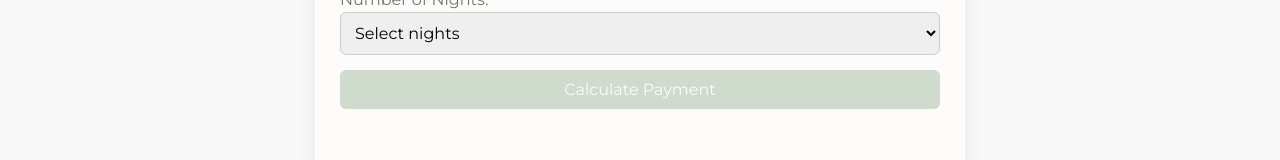
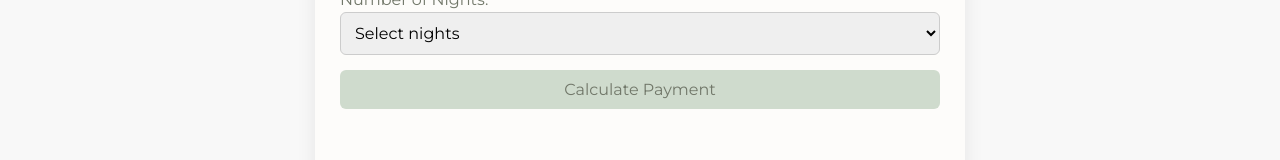
Before and after one commit to kirkwoodwedding/room-payment-calculator, a plain HTML site: page index.html in a window 1280 px wide. Shown: the part 418-578 px from the top of the page. Drawn offline with Linux system fonts and the light colour scheme.

Commit message:
Update index.html

```diff
--- a/index.html
+++ b/index.html
@@ -81,7 +81,7 @@
 
     button {
       background-color: var(--sage-dark);
-      color: #FDFCFA;
+      color: #717769;
       border: none;
       cursor: pointer;
       transition: background-color 0.3s ease;
```
